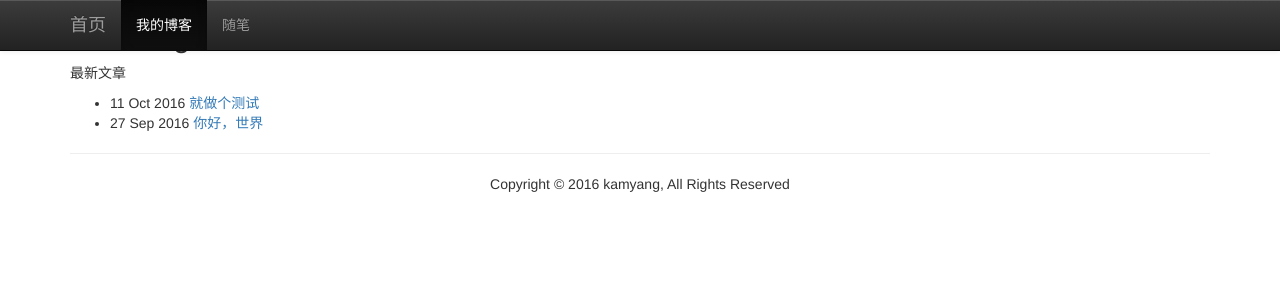
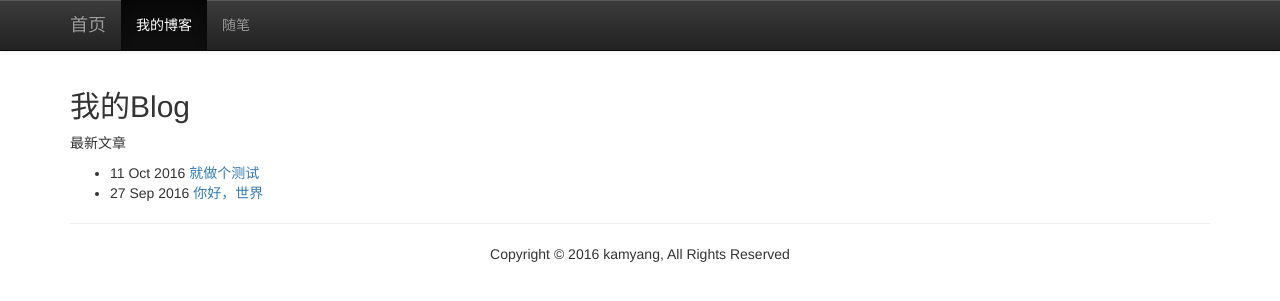
Before and after one commit to YangYanMing168/kamyang, a Jekyll site: the page built from index.html, in a window 1280 px wide. Shown: the top 301 px of the page. Built offline with Jekyll 4.4.1, drawn with Linux system fonts in a browser that asks for light colours.

```diff
--- a/_layouts/default.html
+++ b/_layouts/default.html
@@ -5,6 +5,7 @@
     <title>{{page.title}}</title>
     <link rel="stylesheet" href="{{ site.baseurl }}/assests/css/bootstrap.min.css">
     <link rel="stylesheet" href="{{ site.baseurl }}/assests/css/bootstrap-theme.min.css">
+    <link rel="stylesheet" href="{{ site.baseurl }}/assests/css/blogCss.css">
     <script src="{{site.baseurl}}/assests/js/jquery-1.11.3.js"></script>
     <script src="{{site.baseurl}}/assests/js/bootstrap.min.js"></script>
     <!-- HTML5 shim and Respond.js for IE8 support of HTML5 elements and media queries -->
--- /dev/null
+++ b/assests/css/blogCss.css
@@ -0,0 +1,3 @@
+body {
+    padding-top: 70px;
+}
```
